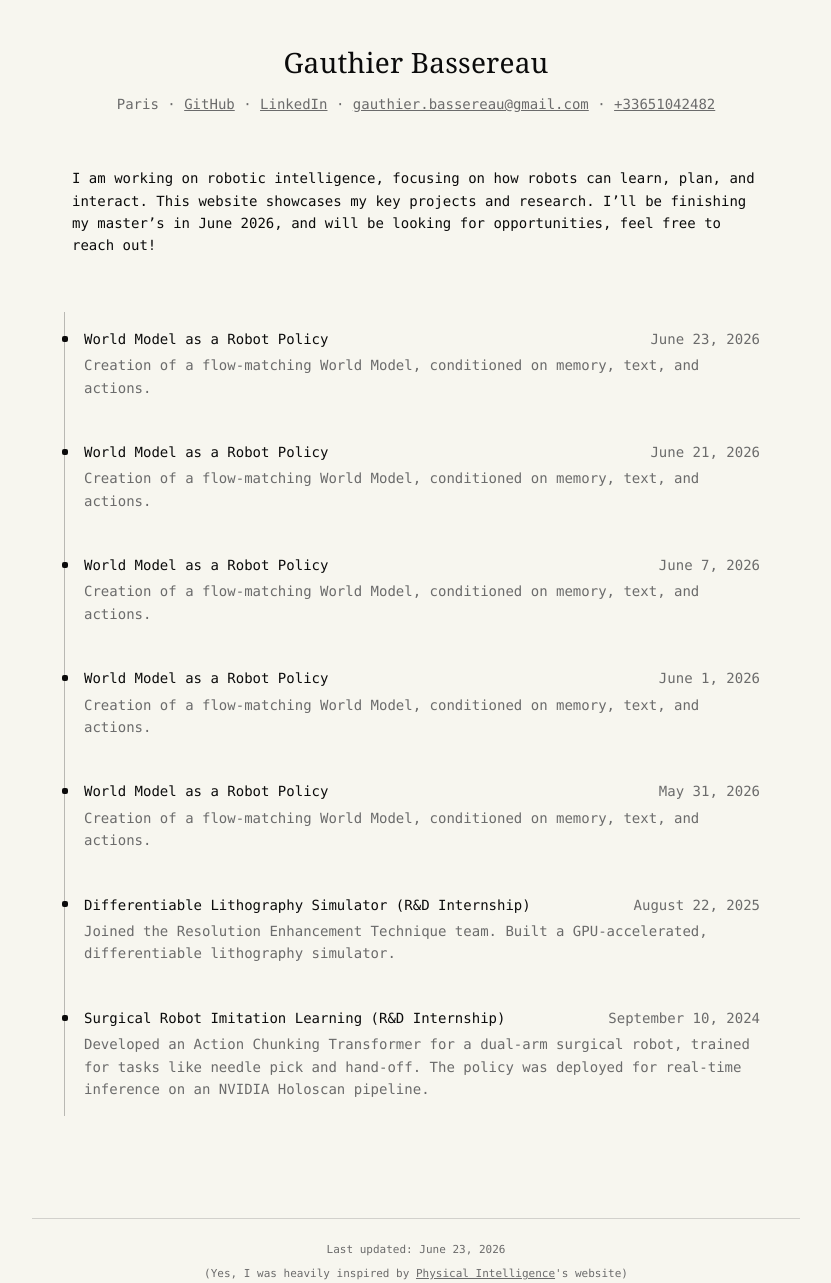
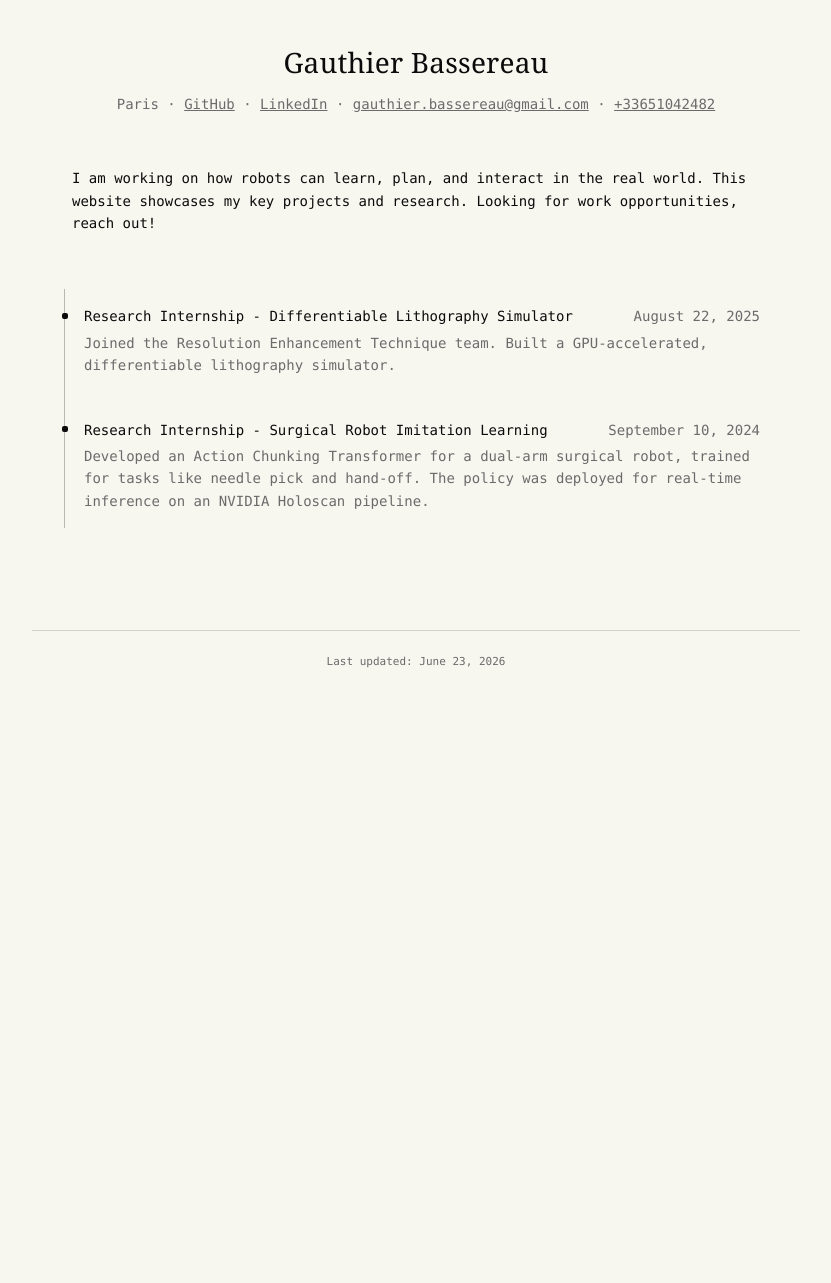
Before and after one commit to GauthierBassereau/gauthierbassereau.github.io, a Jekyll site: the page built from index.md, in a window 1280 px wide. Shown: the whole page, without its empty margins (224-1055 px from the left). Built offline with Jekyll 4.4.1, drawn with Linux system fonts in a browser that asks for light colours; after the commit the page ends 932 px from its top, so only the background shows below that.

Commit message:
st_update

```diff
--- a/_layouts/default.html
+++ b/_layouts/default.html
@@ -1,5 +1,6 @@
 <!doctype html>
 <html lang="en">
+
 <head>
   <meta charset="utf-8" />
   <meta name="viewport" content="width=device-width,initial-scale=1" />
@@ -7,6 +8,7 @@
   <link rel="stylesheet" href="/assets/main.css" />
   <meta name="theme-color" content="#f7f6ef" />
 </head>
+
 <body>
   <header class="site-header">
     <div class="site-header__inner">
@@ -26,9 +28,9 @@
 
     {% unless page.layout == 'post' %}
     <div class="intro">
-      <p>I am working on robotic intelligence, focusing on how robots can learn, plan, and interact.
+      <p>I am working on how robots can learn, plan, and interact in the real world.
         This website showcases my key projects and research.
-        I’ll be finishing my master’s in June 2026, and will be looking for opportunities, feel free to reach out!</p>
+        Looking for work opportunities, reach out!</p>
     </div>
     {% endunless %}
   </header>
@@ -38,7 +40,7 @@
   </main>
   <footer class="site-footer">
     <p class="last-updated">Last updated: {{ site.time | date: "%B %-d, %Y" }}</p>
-    <p class="last-updated">(Yes, I was heavily inspired by <a href="{{ site.pi_url | default: 'https://www.physicalintelligence.company' }}">Physical Intelligence</a>'s website)</p>
   </footer>
 </body>
+
 </html>
--- a/_posts/2024-09-10-virtual-incision.md
+++ b/_posts/2024-09-10-virtual-incision.md
@@ -1,6 +1,6 @@
 ---
 layout: post
-title: Surgical Robot Imitation Learning (R&D Internship)
+title: Research Internship - Surgical Robot Imitation Learning
 summary: Developed an Action Chunking Transformer for a dual-arm surgical robot, trained for tasks like needle pick and hand-off. The policy was deployed for real-time inference on an NVIDIA Holoscan pipeline.
 ---
 <!--more-->
```
Also changed, not shown: _posts/2025-08-22-stmicroelectronics.md (+1 -9 lines), _working_posts/2026-05-31-world-model-robotic.md (renamed from _posts/2026-05-31-world-model-robotic.md), _working_posts/2026-06-01-motion-planning-mujoco.md (renamed from _posts/2026-06-01-motion-planning-mujoco.md), _working_posts/2026-06-07-generative-distillation.md (renamed from _posts/2026-06-07-generative-distillation.md), _working_posts/2026-06-21-jepa-surgical-robotic.md (renamed from _posts/2026-06-21-jepa-surgical-robotic.md), _working_posts/2026-06-23-patch-diffusion.md (renamed from _posts/2026-06-23-patch-diffusion.md).
